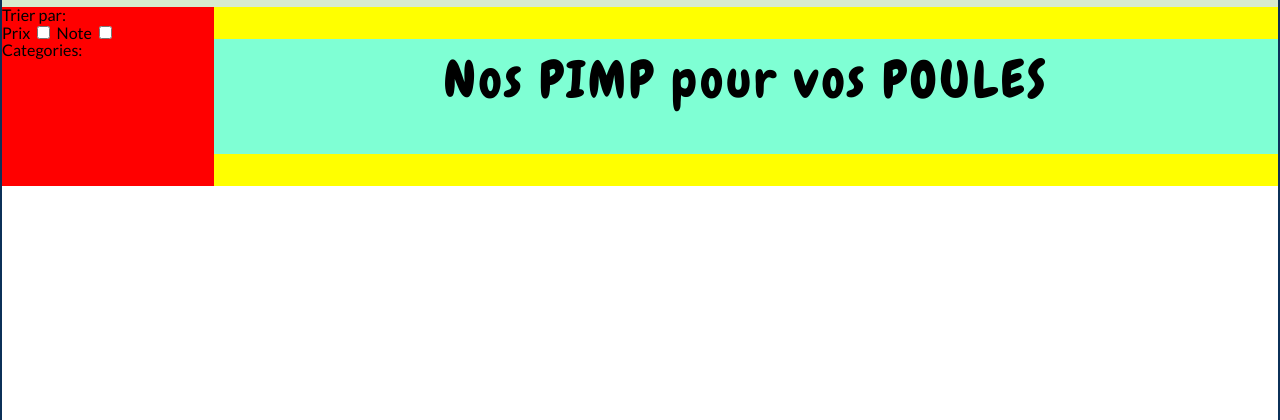
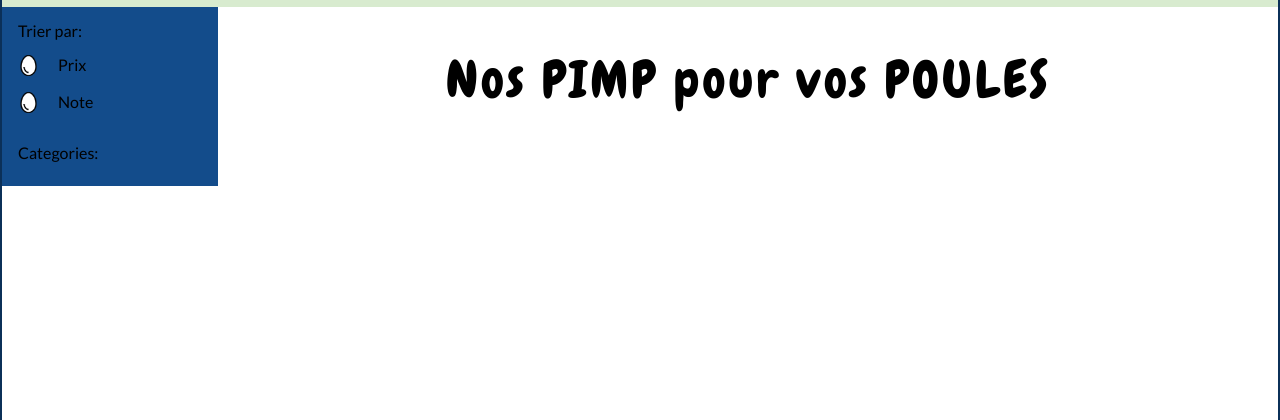
Before and after one commit to Bossola-Yannick/boutique-en-ligne, a PHP site: page /vue/costumes.php in a window 1280 px wide. Shown: the part 195-615 px from the top of the page. Run offline with PHP 8.4, Linux system fonts and the light colour scheme.

Commit message:
refactor: replace fetch calls with a reusable fetchProduct function and add checkbox creation for filters

```diff
--- a/styles/costumes-accessories-promo-pages.css
+++ b/styles/costumes-accessories-promo-pages.css
@@ -1,22 +1,13 @@
 .product-list-box {
-    background-color: yellow;
+    /* background-color: yellow; */
     width: 100%;
     display: flex;
     justify-content: space-between;
 }
 
-/* colonne gauche filtre */
-.left-col-filter {
-    background-color: red;
-    width: 20%;
-    min-width: 9.5rem ;
-    display: flex;
-    flex-direction: column;
-}
-
 /* colonne droite produits */
 .right-col-items {
-    background-color: aquamarine;
+    /* background-color: aquamarine; */
     width: 100%;
     padding: 1rem;
     margin: 2rem 0;
@@ -59,3 +50,60 @@
     justify-content: space-evenly;
     gap: 3.5rem 1.5rem;
 }
+
+/* colonne gauche filtre */
+.left-col-filter {
+    background-color: var(--hover-color);
+    width: 20%;
+    min-width: 9.5rem ;
+    padding: 1rem;
+    display: flex;
+    flex-direction: column;
+    gap: 2rem;
+}
+
+.filter-default,
+.filter-by-subcategory {
+    width: 100%;
+    display: flex;
+    flex-direction: column;
+    gap: 1rem;
+}
+
+/* checkbox */
+.check-box {
+    width: 100%;
+    display: flex;
+    justify-content: flex-start;
+    align-items: center;
+    gap: 1.2rem;
+}
+
+input[type="checkbox"] {
+    visibility: hidden;
+    position: relative;
+    width: 1.3rem;
+    height: 1.3rem;
+    cursor: pointer;
+    margin: 0;
+    padding: 0;
+    display: inline-block;
+}
+
+input[type="checkbox"]::after {
+    content: "";
+    visibility: visible;
+    position: absolute;
+    width: 1.3rem;
+    height: 1.3rem;
+    left: 0;
+    top: 0;
+    background-image: url("../assets/images/icones/egg-filter.png");
+    background-size: contain;
+    background-repeat: no-repeat;
+    background-position: center;
+}
+
+input[type="checkbox"]:checked::after {
+    background-image: url("../assets/images/icones/egg-filter-active.png");
+}
--- a/styles/detail.css
+++ b/styles/detail.css
@@ -11,6 +11,9 @@
 }
 .yellow {
     color: var(--active-color);
+}
+.green {
+    color: rgb(11, 184, 11);
 }
 
 .left-mar {
--- a/vue/costumes.php
+++ b/vue/costumes.php
@@ -13,10 +13,14 @@ $_SESSION['user_role'] = "user";
     <section class="left-col-filter">
         <div class="filter-default">
             <p>Trier par:</p>
-            <label for="filter-price">Prix</label>
-            <input type="checkbox" name="filter-price" />
-            <label for="filter-rating">Note</label>
-            <input type="checkbox" name="filter-rating" />
+            <div class=check-box>
+                <input type="checkbox" name="filter-price" />
+                <label for="filter-price">Prix</label>
+            </div>
+            <div class=check-box>
+                <input type="checkbox" name="filter-rating" />
+                <label for="filter-rating">Note</label>
+            </div>
         </div>
         <div class="filter-by-subcategory">
             <p>Categories:</p>
```
Also changed, not shown: js/costumes.js (+63 -21 lines).
